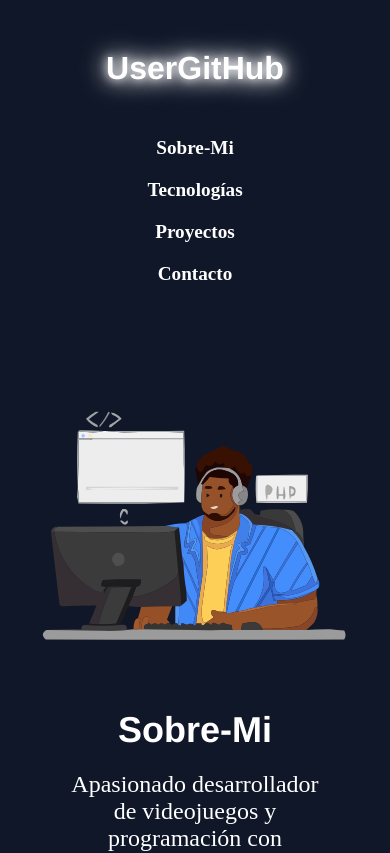
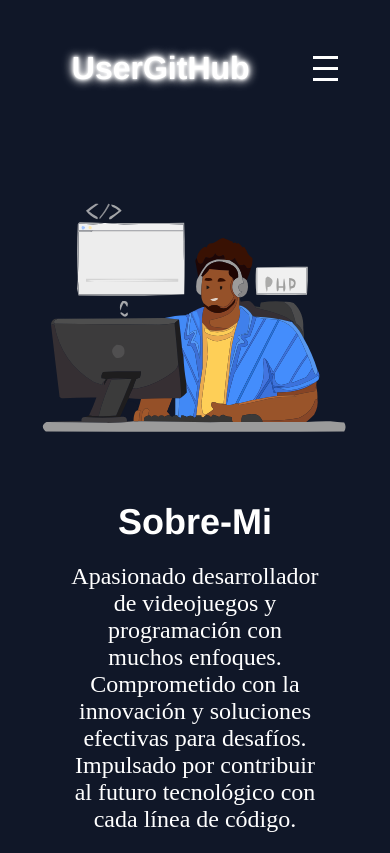
Before and after one commit to alann-estrada/proyecto-fasdatec, a React (Create React App) app: page / in a window 390 px wide. Shown: the top 853 px of the page. Built offline with nearby package versions, Linux system fonts and the light colour scheme; no server answers.

Commit message:
Cambios para el responsivo y barra de navegacion mejorada para dispositivos

```diff
--- a/package.json
+++ b/package.json
@@ -9,6 +9,7 @@
     "react": "^18.2.0",
     "react-dom": "^18.2.0",
     "react-scripts": "5.0.1",
+    "sass": "^1.67.0",
     "web-vitals": "^2.1.4"
   },
   "scripts": {
@@ -35,5 +36,4 @@
       "last 1 safari version"
     ]
   }
-
 }
--- a/src/css/estilos.css
+++ b/src/css/estilos.css
@@ -20,6 +20,8 @@ header {
 .header_titulo {
     display: flex;
     text-shadow: 0 0 10px, 0 0 20px, 0 0 30px;
+    color: #fff;
+    animation: neon 2s ease-in-out infinite alternate;
 }
 
 /**Titulos*/
@@ -45,6 +47,7 @@ nav {
     display: grid;
     grid-template-columns: repeat(4, auto);
     padding: 20px;
+    background-color: transparent;
 }
 
 .nav_url {
@@ -55,6 +58,14 @@ nav {
 
 .nav_url:hover {
     color: #9340ff;
+}
+
+#menu-toggle {
+    display: none;
+}
+
+.menu-icon {
+    display: none;
 }
 
 /**Sobre Mi*/
@@ -156,7 +167,8 @@ li {
 
 /**Proyectos*/
 .img_proyectos {
-    width: 50%;
+    width: 15%;
+    margin: auto;
 }
 
 .proyectos_cards {
@@ -193,7 +205,6 @@ li {
 #Contacto {
     display: grid;
     grid-template-columns: repeat(2, auto);
-
 }
 
 .titulo_contacto_white {
@@ -207,7 +218,6 @@ li {
     align-items: center;
     justify-content: center;
     margin: auto;
-
 }
 
 .redes_sociales {
@@ -269,7 +279,78 @@ form input {
     }
 
     header {
-        grid-template-columns: repeat(1, auto);
+        grid-template-columns: repeat(2, auto);
+    }
+
+    /**Nav Hamburguesa*/
+    .menu-icon {
+        cursor: pointer;
+        display: flex;
+        flex-direction: column;
+        justify-content: space-between;
+        height: 25px;
+    }
+
+    .bar {
+        background-color: #fff;
+        height: 3px;
+        width: 25px;
+        transition: transform 0.3s, opacity 0.3s;
+    }
+
+    #menu-toggle {
+        display: none;
+    }
+
+    .nav-menu {
+        background-color: #101728;
+        width: 90%;
+        position: absolute;
+        left: 0;
+        transition: top 0.3s, max-height 0.3s, opacity 0.3s, visibility 0.3s;
+        overflow-y: auto;
+        max-height: 0;
+        opacity: 0;
+        visibility: hidden;
+    }
+
+    .nav-menu.active {
+        top: 123px;
+        max-height: 500px;
+        opacity: 1;
+        visibility: visible;
+        transition: top 0.3s, max-height 0.3s, opacity 0.3s, visibility 0.3s;
+    }
+
+    .nav-links {
+        padding: 20px;
+    }
+
+    .nav-links a {
+        color: #fff;
+        text-decoration: none;
+        display: block;
+        margin-bottom: 10px;
+        padding: 10px;
+    }
+
+    #menu-toggle:checked+.menu-icon .bar:nth-child(1) {
+        transform: translateY(11px) rotate(45deg);
+    }
+
+    #menu-toggle:checked+.menu-icon .bar:nth-child(2) {
+        opacity: 0;
+    }
+
+    #menu-toggle:checked+.menu-icon .bar:nth-child(3) {
+        transform: translateY(-10px) rotate(-45deg);
+    }
+
+    #menu-toggle:checked+.nav-menu {
+        top: 50px;
+        max-height: 500px;
+        opacity: 1;
+        visibility: visible;
     }
 
     #Sobre-Mi {
@@ -300,11 +381,17 @@ form input {
     }
 
     #Contacto {
-        grid-template-columns: repeat(1, auto);
+        display: flex;
+        flex-direction: column-reverse;
     }
 
     .contacto_div {
         grid-template-columns: repeat(1, auto);
+    }
+
+    .contacto_aside {
+        display: flex;
+        flex-direction: column-reverse;
     }
 
     .contacto_div_links {
@@ -312,3 +399,14 @@ form input {
         flex-direction: row;
     }
 }
+
+/**KeyFrames*/
+@keyframes neon {
+    0% {
+        text-shadow: 0 0 10px, 0 0 20px, 0 0 30px, 0 0 40px;
+    }
+
+    100% {
+        text-shadow: 0 0 2px, 0 0 4px, 0 0 6px, 0 0 8px;
+    }
+}
--- a/src/pages/header.jsx
+++ b/src/pages/header.jsx
@@ -1,17 +1,36 @@
+import { useState } from "react";
 import { NavURL } from "../components/nav";
 import TituloBlanco from "../components/tituloBlanco";
 
+export function Header() {
+  const [menuVisible, setMenuVisible] = useState(false);
 
-export function Header() {
+  const toggleMenu = () => {
+    setMenuVisible(!menuVisible);
+  };
+
   return (
+    <>
       <header>
-      <TituloBlanco contenido="UserGitHub" clase="header_titulo"/>
-      <nav>
+        <TituloBlanco contenido="UserGitHub" clase="header_titulo" />
+        <input
+          type="checkbox"
+          id="menu-toggle"
+          checked={menuVisible}
+          onChange={toggleMenu}
+        />
+        <label htmlFor="menu-toggle" className="menu-icon">
+          <span className="bar"></span>
+          <span className="bar"></span>
+          <span className="bar"></span>
+        </label>
+        <nav className={`nav-menu ${menuVisible ? "active" : ""}`}>
           <NavURL contenido="Sobre-Mi" />
           <NavURL contenido="Tecnologías" />
           <NavURL contenido="Proyectos" />
-        <NavURL contenido='Contacto'/>
+          <NavURL contenido="Contacto" />
         </nav>
       </header>
+    </>
   );
 }
--- a/src/pages/main.jsx
+++ b/src/pages/main.jsx
@@ -100,7 +100,7 @@ export function Main() {
         {/* Se espera contenido complementario */}
       </section>
       <section id="Contacto">
-        <aside>
+        <aside className="contacto_aside">
           <div className="contacto_div">
               <TituloBlanco
                 contenido="UserGitHub"
```
Also changed, not shown: 1 other file (tests, documents, lock files or other folders). Lines whose indentation alone changed are shown as unchanged.
